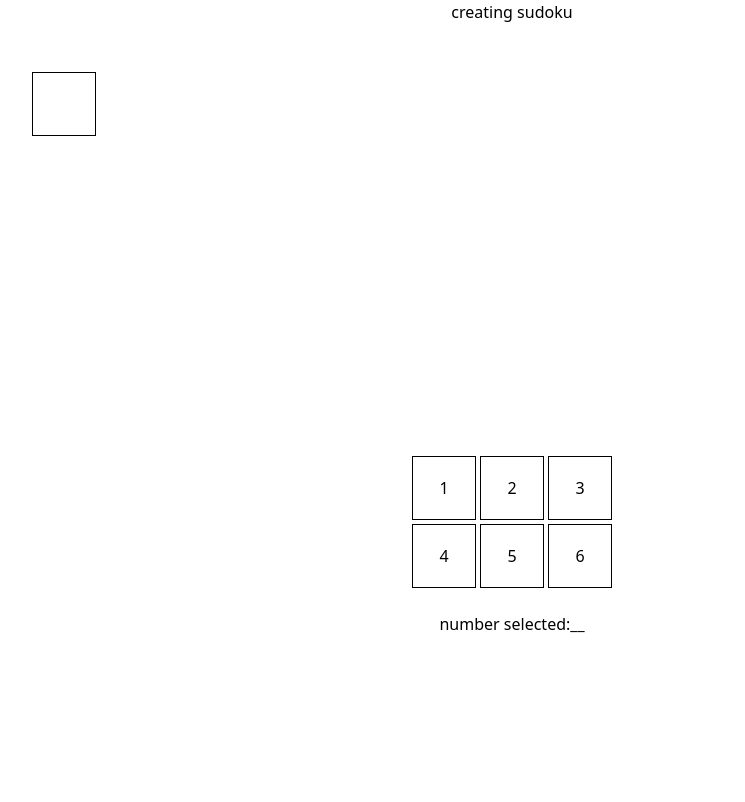
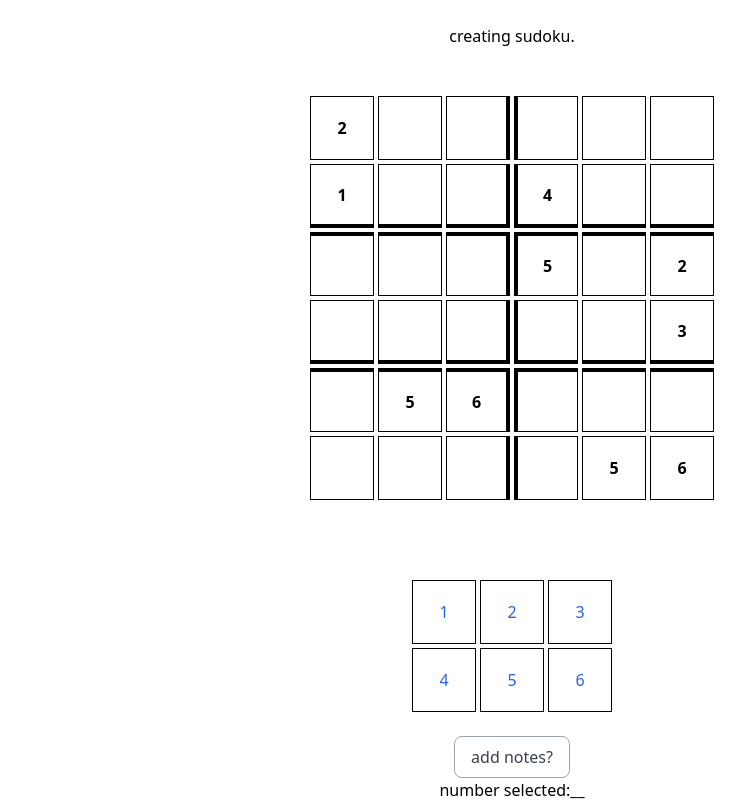
Before and after one commit to chimamario/sudoku, a plain HTML site: page index.html in a window 1280 px wide. Shown: the whole page, without its empty margins (128-873 px from the left). Drawn offline with nearby package versions, Linux system fonts and the light colour scheme.

Commit message:
added num to cell logic

```diff
--- a/index.html
+++ b/index.html
@@ -7,32 +7,41 @@
     <script src="https://cdn.tailwindcss.com"></script>
 </head>
 <body>
+    <br>
     <div class = "flex justify-center">
-        <h1>creating sudoku</h1>
+        <h1>creating sudoku.</h1>
     </div>
     <br>
     <br>
 
     <!-- creating grid-->
-    <div class = "grid grid-cols-6 gap-2 ml-40">
-        <div class="w-16 h-16  border border-black flex items-center justify-center text-black font-bold"></div>
+    <div class = "flex justify-center">
+        <div id = "main_grid" class = "grid grid-cols-6 gap-1 ">
+            <div class="w-16 h-16  border border-black flex items-center justify-center text-black font-bold"></div>
+        </div>
     </div>
 
-    <div class = "mt-80"></div> <!-- space between board-->
+    <div class = "mt-20"></div> <!-- space between board-->
 
     <div class = "flex justify-center">
         <div id = "number_pad" class = "grid grid-cols-3 gap-1">
-            <button id = "num_1" class = " border border-black w-16 h-16 flex items-center justify-center">1</button>
-            <button id = "num_2" class = " border border-black w-16 h-16 flex items-center justify-center">2</button>
-            <button id = "num_3" class = " border border-black w-16 h-16 flex items-center justify-center">3</button>
-            <button id = "num_4" class = " border border-black w-16 h-16 flex items-center justify-center">4</button>
-            <button id = "num_5" class = " border border-black w-16 h-16 flex items-center justify-center">5</button>
-            <button id = "num_6" class = " border border-black w-16 h-16 flex items-center justify-center">6</button>
+            <button id = "num_1" class = " text-blue-600 border border-black w-16 h-16 flex items-center justify-center">1</button>
+            <button id = "num_2" class = " text-blue-600 border border-black w-16 h-16 flex items-center justify-center">2</button>
+            <button id = "num_3" class = " text-blue-600 border border-black w-16 h-16 flex items-center justify-center">3</button>
+            <button id = "num_4" class = " text-blue-600 border border-black w-16 h-16 flex items-center justify-center">4</button>
+            <button id = "num_5" class = " text-blue-600 border border-black w-16 h-16 flex items-center justify-center">5</button>
+            <button id = "num_6" class = " text-blue-600 border border-black w-16 h-16 flex items-center justify-center">6</button>
         </div>
     </div>
 
     <br>
+
+    <div class = "flex justify-center">
+        <button class = "px-4 py-2 border border-gray-400 text-gray-700 font-medium rounded-lg hover:bg-gray-100 focus:outline-none focus:ring-2 focus:ring-gray-300">add notes?</button>
+    </div>
+
     <div id = "select_text"class = "flex justify-center">
+
         <h3>number selected:__</h3>
     </div>
 
--- a/main.js
+++ b/main.js
@@ -1,10 +1,16 @@
-let grid = Array(36).fill(null)
+let cells = Array(36).fill(null)
 
 let number = null
 
+// access number selector
 const numDisplay = document.getElementById("select_text")
+numText = numDisplay.children
 
-numText = numDisplay.children
+//to make sure you can only select 1 number
+let mainNumber = null
+
+
+const mainGrid = document.getElementById("main_grid")
 
 
 const but1 = document.getElementById("num_1")
@@ -21,14 +27,135 @@ but3.addEventListener('click', numSelector)
 but4.addEventListener('click', numSelector)
 but5.addEventListener('click', numSelector)
 but6.addEventListener('click', numSelector)
-// but2
-// but3
-// but4
-// but5
-// but6
+
+const right_bottom_idxs = [8,20]
+const right_top_idxs = [14,26]
+const left_bottom_idxs = [9,21]
+const left_top_idxs = [15,27]
+const bottom_idxs = [6,7,10,11,18,19,22,23]
+const top_idxs = [12,13,16,17,24,25,28,29]
+const right_idxs = [2,32]
+const left_idxs = [3,33]
+
+const testingSet = {
+    0:2,
+    6:1,
+    9:4,
+    15:5,
+    17:2,
+    23:3,
+    25:5,
+    26:6,
+    34:5,
+    35:6
+}
+
+//check if sudoku logic is sound
+const LINES = [
+    // Rows
+    [0, 1, 2, 3, 4, 5],
+    [6, 7, 8, 9, 10, 11],
+    [12, 13, 14, 15, 16, 17],
+    [18, 19, 20, 21, 22, 23],
+    [24, 25, 26, 27, 28, 29],
+    [30, 31, 32, 33, 34, 35],
+
+    // Columns
+    [0, 6, 12, 18, 24, 30],
+    [1, 7, 13, 19, 25, 31],
+    [2, 8, 14, 20, 26, 32],
+    [3, 9, 15, 21, 27, 33],
+    [4, 10, 16, 22, 28, 34],
+    [5, 11, 17, 23, 29, 35],
+
+    // 2x3 Boxes
+    [0, 1, 2, 6, 7, 8],
+    [3, 4, 5, 9, 10, 11],
+    [12, 13, 14, 18, 19, 20],
+    [15, 16, 17, 21, 22, 23],
+    [24, 25, 26, 30, 31, 32],
+    [27, 28, 29, 33, 34, 35]
+  ];
+
+
+function renderBoard() {
+    mainGrid.innerHTML = ''
+    const idxSetList = Object.keys(testingSet).map(Number)
+    cells.forEach((value, idx) => {
+        const btn = document.createElement('btn')
+        // create dark lines
+        if (right_bottom_idxs.includes(idx)) {
+            btn.className = "w-16 h-16  border border-black  border-r-4 border-b-4 flex items-center justify-center text-black font-bold"
+        } else if (right_top_idxs.includes(idx)) {
+            btn.className = "w-16 h-16  border border-black  border-r-4 border-t-4 flex items-center justify-center text-black font-bold"
+        } else if (left_bottom_idxs.includes(idx)) {
+            btn.className = "w-16 h-16  border border-black  border-l-4 border-b-4 flex items-center justify-center text-black font-bold"
+        } else if (left_top_idxs.includes(idx)){
+            btn.className = "w-16 h-16  border border-black  border-t-4 border-l-4 flex items-center justify-center text-black font-bold"
+        } else if (bottom_idxs.includes(idx)){
+            btn.className = "w-16 h-16  border border-black  border-b-4 flex items-center justify-center text-black font-bold"
+        } else if (top_idxs.includes(idx)) {
+            btn.className = "w-16 h-16  border border-black  border-t-4 flex items-center justify-center text-black font-bold"
+        } else if (right_idxs.includes(idx)) {
+            btn.className = "w-16 h-16  border border-black  border-r-4 flex items-center justify-center text-black font-bold"
+        }
+        else if (left_idxs.includes(idx)) {
+            btn.className = "w-16 h-16  border border-black  border-l-4 flex items-center justify-center text-black font-bold"
+        } else {
+            btn.className = "w-16 h-16  border border-black flex items-center justify-center text-black font-bold"
+        }
+
+        //add initial numbers or leave empty
+        if (idxSetList.includes(idx)) {
+            btn.textContent = testingSet[idx]
+            btn.classList.add("cursor-not-allowed")
+            btn.classList.add("bg-grey-100")
+        } else {
+            btn.textContent = " "
+            btn.addEventListener('click', addNumber) //only allowed for blank spaces
+        }
+
+
+        mainGrid.appendChild(btn)
+    })
+}
 
 function numSelector(e) {
     e.preventDefault();
     numDisplay.textContent = `number selected: ${e.target.innerText}`
-    console.log(numText)
+    e.target.classList.add("border","border-green-500")
+
+    if (mainNumber === null) {
+        mainNumber = e.target
+    } else if (e.target !== mainNumber) {
+        mainNumber.classList.remove("border-green-500")
+        mainNumber = e.target
+    }
+
+    console.log(mainNumber)
 }
+
+function addNumber(e) {
+    e.preventDefault();
+    if (mainNumber === null) {
+        console.log("select a number")
+    } else {
+        e.target.textContent = mainNumber.innerText
+        e.target.classList.add("text-blue-600")
+        console.log(e.target.textContent)
+    }
+}
+
+// function checkLogic() {
+//     for (let line in LINES) {
+//         if (line.every(v => v !== null)) {
+
+//         }
+//     }
+// }
+
+
+
+
+
+renderBoard()
```
